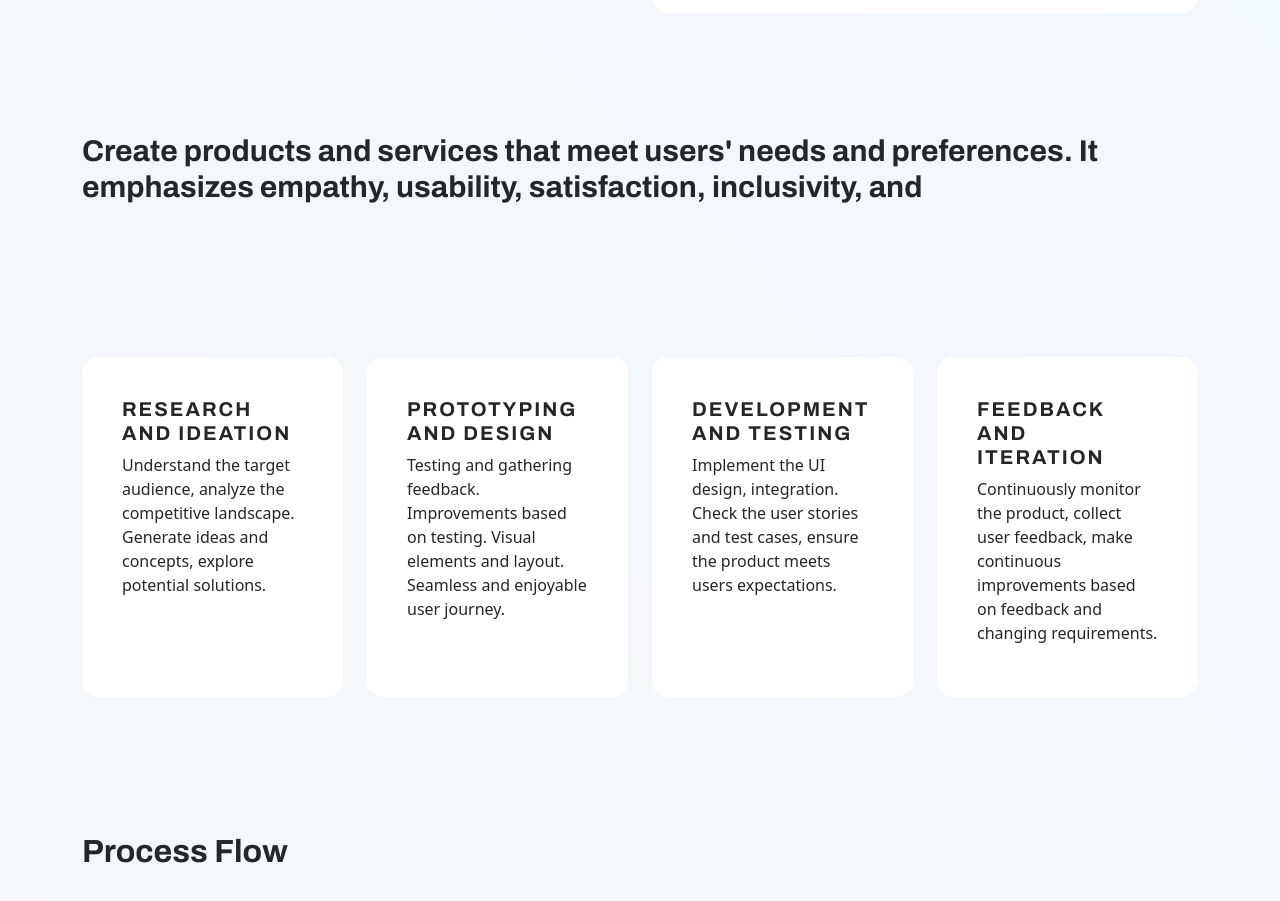
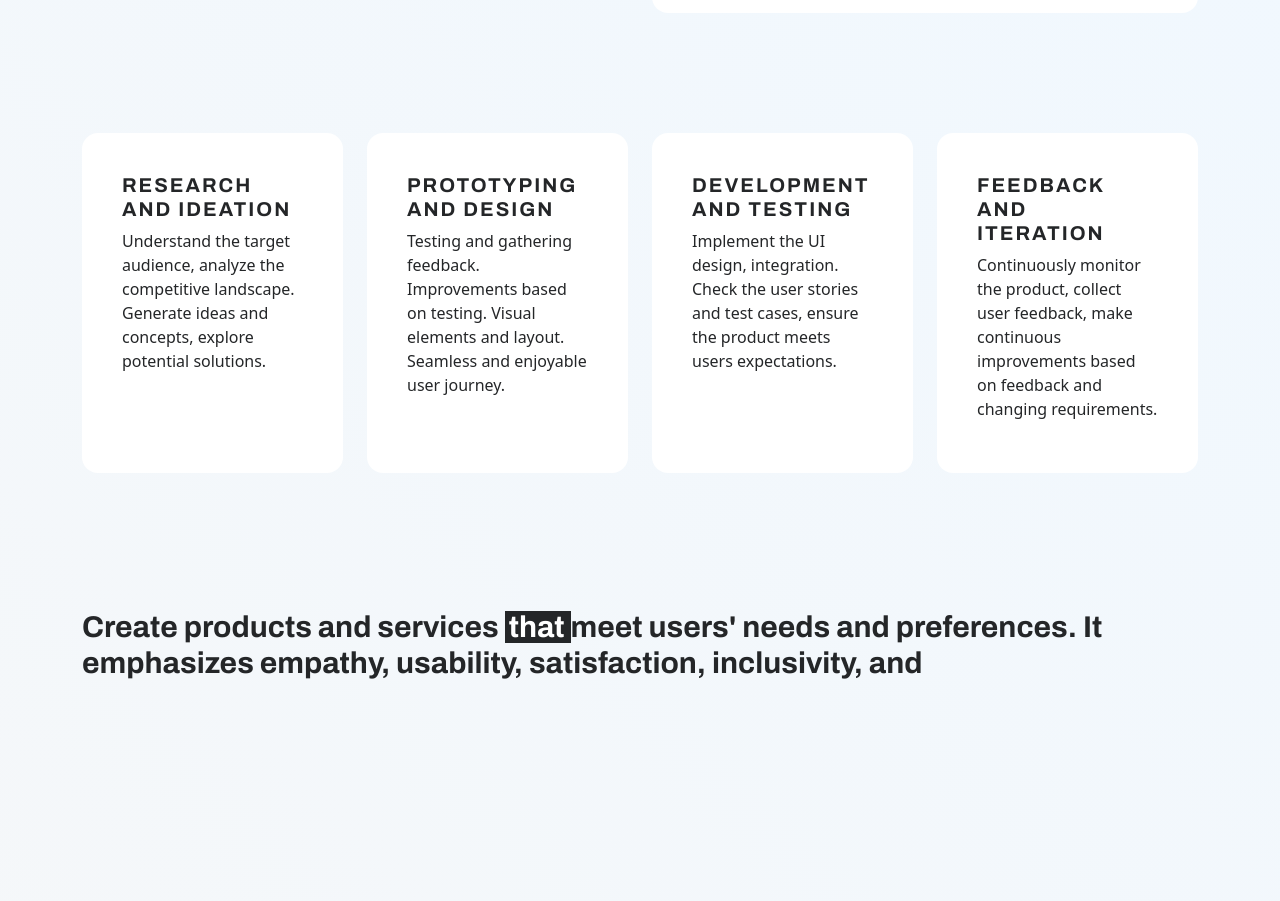
Before and after one commit to kamrade/dzen, a React (Vite) app: page / in a window 1280 px wide. Shown: the part 479-1380 px from the top of the page. Built offline with nearby package versions, Linux system fonts and the light colour scheme.

Commit message:
useInternal

```diff
--- a/src/hooks/index.ts
+++ b/src/hooks/index.ts
@@ -1,3 +1,4 @@
 export * from './useWindowSize';
 export * from './useOnClickOutside';
 export * from './useScroll';
+export * from './useInterval';
--- /dev/null
+++ b/src/hooks/useInterval.ts
@@ -0,0 +1,21 @@
+import { useEffect, useRef } from 'react';
+
+export const useInterval = (callback: any, delay: number) => {
+
+  const savedCallback = useRef<any>();
+
+  useEffect(() => {
+    savedCallback.current = callback;
+  }, [callback]);
+
+  useEffect(() => {
+    function func() {
+      savedCallback.current()
+    }
+    if (delay !== null) {
+      let id = setInterval(func, delay);
+      return () => clearInterval(id);
+    }
+  }, []);
+
+}
--- a/src/index.scss
+++ b/src/index.scss
@@ -1,5 +1,6 @@
 @import "./styles/bootstrap.scss";
 @import "./styles/typography.scss";
+@import "./styles/global.scss";
 
 body {
   color: $color-text-body;
--- a/src/pages/Home/Home.module.scss
+++ b/src/pages/Home/Home.module.scss
@@ -73,7 +73,7 @@
 .openingQuote {
   font-size: 30px;
   line-height: 1.2;
-  margin: 80px 0;
+  margin: 80px 0 200px;
 }
 
 .headerCardsWrapper {
--- a/src/pages/Home/Home.tsx
+++ b/src/pages/Home/Home.tsx
@@ -37,13 +37,6 @@ export const Home = () => {
             </div>
           </div>
 
-          <h2 className={s.openingQuote}>
-            <Typewriter
-              text="Create products and services that meet users' needs and preferences. It emphasizes empathy, usability, satisfaction, inclusivity, and
-              sustainability, ensuring solutions are intuitive, accessible, and beneficial for both users and organizations."
-            />
-          </h2>
-
           <div className={s.cards}>
             <div className="row">
               {homeCards.map((card, i) => (
@@ -57,6 +50,13 @@ export const Home = () => {
             </div>
           </div>
         </div>
+
+        <h2 className={s.openingQuote}>
+          <Typewriter
+            text="Create products and services that meet users' needs and preferences. It emphasizes empathy, usability, satisfaction, inclusivity, and
+            sustainability, ensuring solutions are intuitive, accessible, and beneficial for both users and organizations."
+          />
+        </h2>
 
         <div className={s.processFlow}>
           <h2 className={s.titleH2}>Process Flow</h2>
--- a/src/styles/colors.scss
+++ b/src/styles/colors.scss
@@ -21,6 +21,8 @@ $color-bg-primary-200: #1495f8;
 
   // Line Color
   --color-line-base: #c8cdd3;
+  --color-line-emphasis: #ea7871;
+  --color-line-inv: #242628;
 
   // Bg color
   --color-bg-base-100: #fff;
--- /dev/null
+++ b/src/styles/global.scss
@@ -0,0 +1,61 @@
+
+.random {
+  color: var(--color-text-body-inv);
+  animation: 4s infinite alternate glitching;
+  background: var(--color-bg-inv-100);
+  position: relative;
+  padding: 0 0 0 4px;
+
+}
+
+@keyframes glitching {
+  0% {
+    opacity: 0.1
+  }
+  1% {
+    opacity: 0.3
+  }
+  2% {
+    opacity: 0.2
+  }
+  3% {
+    opacity: 0.5
+  }
+  4% {
+    opacity: 0.6
+  }
+
+  10% {
+    opacity: 0.5
+  }
+  11% {
+    opacity: 0.1
+  }
+  12% {
+    opacity: 0.5
+  }
+
+  14% {
+    opacity: 1
+  }
+  15% {
+    opacity: 0.3
+  }
+  16% {
+    opacity: 1
+  }
+
+  58% {
+    opacity: 1
+  }
+  59% {
+    opacity: 0.3
+  }
+  60% {
+    opacity: 1
+  }
+
+  100% {
+    opacity: 1
+  }
+}
--- a/src/uikit/Typewriter/Typewriter.tsx
+++ b/src/uikit/Typewriter/Typewriter.tsx
@@ -1,12 +1,13 @@
 import { FC, useEffect, useState } from 'react';
 import s from './Typewriter.module.scss';
 import { randomIntFromInterval } from '~helpers';
+import { useInterval } from '~hooks';
 
 export interface ITypewriterProps {
   text: string;
-  minTimeout: number;
-  maxTimeout: number;
-  defaultInterval: number;
+  minTimeout?: number;
+  maxTimeout?: number;
+  defaultInterval?: number;
 }
 
 export const Typewriter: FC<ITypewriterProps> = ({
@@ -40,11 +41,48 @@ export const Typewriter: FC<ITypewriterProps> = ({
     }, interval);
   }
 
+  return <TypewriterEngine animatedText={animatedText} allText={text} />
+}
+
+export interface ITypewriterEngineProps {
+  animatedText: string;
+  allText: string;
+}
+
+export const TypewriterEngine: FC<ITypewriterEngineProps> = ({ animatedText, allText }) => {
+
+  const [ mainText, setMainText ] = useState<string[]>()
+  const [ lastWord, setLastWord ] = useState<string>();
+  const [ randomNumber, setRandomNumber ] = useState<number>();
+
+  const emp = () => {
+    let totalWords = animatedText.split(' ').length;
+    const randomN = randomIntFromInterval(0, totalWords - 2);
+    setRandomNumber(randomN);
+  }
+
+  useInterval(emp, 4000);
+
+  useEffect(() => {
+    let allWords = animatedText.split(' ');
+    let lastWord = allWords[allWords.length - 1];
+    allWords.pop();
+    let mainWords = allWords;
+
+    setMainText( mainWords );
+    setLastWord( lastWord );
+  }, [animatedText]);
+
   return (
     <div className={s.TypewriterWrapper}>
-      <div className={s.TypewriterBase}>{text}</div>
+      <div className={s.TypewriterBase}>{allText}</div>
       <div className={s.Typewriter}>
-        <span>{animatedText}</span>
+        {mainText?.map((word, i) => (
+          <span key={i} className={randomNumber === i ? 'random' : ''}>
+            {word}{' '}
+          </span>
+        ))}
+        <span>{lastWord}</span>
       </div>
     </div>
   )
```
